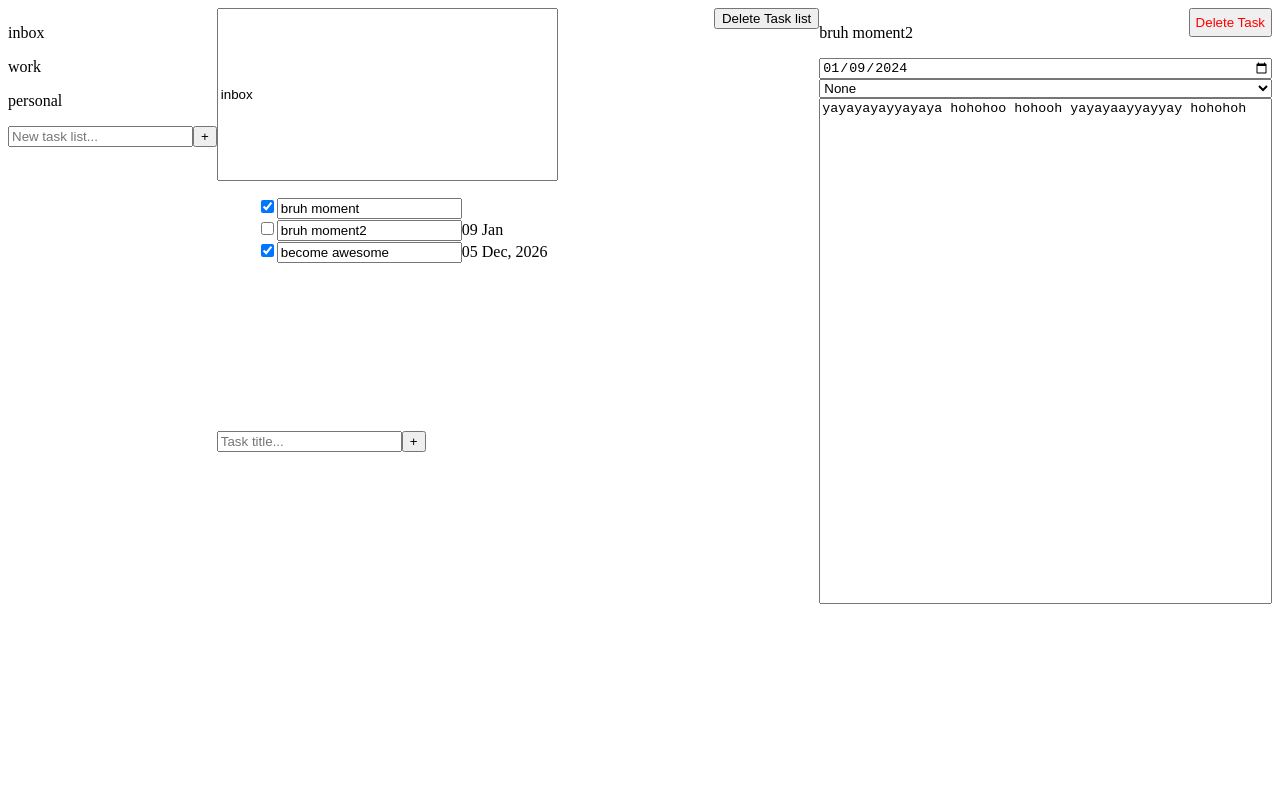
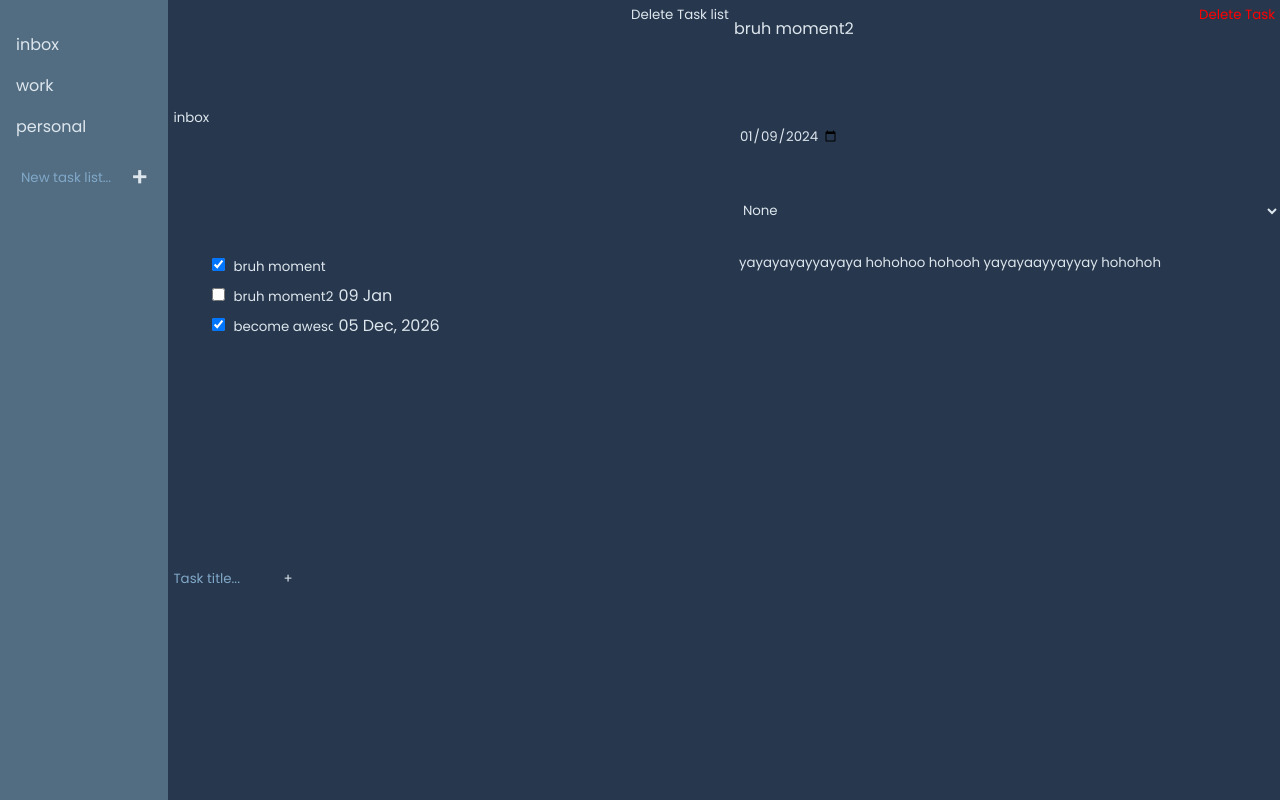
Before and after one commit to BinoManjesh/todo-app, a website built with webpack: page dist/index.html in a window 1280 px wide. Built offline with nearby package versions, Linux system fonts and the light colour scheme.

Commit message:
Style sidebar

```diff
--- a/src/styles.css
+++ b/src/styles.css
@@ -1,13 +1,66 @@
+@import url('https://fonts.googleapis.com/css2?family=Poppins&display=swap');
+
+:root {
+    --bg1: #27374D;
+    --bg2: #526D82;
+    --txt1: #DDE6ED;
+    --txt2: #81a8c8;
+    height: 100%;
+}
+
+* {
+    background-color: var(--bg1);
+    color: var(--txt1);
+    font-family: Poppins, sans-serif;
+}
+
+input::placeholder {
+    color: var(--txt2);
+}
+
+input, button, textarea, select {
+    border: none;
+    border-radius: 5px;
+    padding: 5px;
+}
+
+input {
+    max-width: 100px;
+}
+
 textarea {
     resize: none;
 }
 
 body {
     display: flex;
+    margin: 0;
+    height: 100%;
 }
 
 div.side-bar {
     flex-grow: 0;
+    background-color: var(--bg2);
+    padding: 1em;
+}
+
+div.side-bar * {
+    background-color: var(--bg2)
+}
+
+div.side-bar *:focus-visible {
+    background-color: #2b4253;
+    outline: none;
+}
+
+div.new-task-list {
+    display: flex;
+    align-items: center;
+}
+
+div.new-task-list > button {
+    font-weight: 1000;
+    font-size: x-large;
 }
 
 div.task-list, div.detailed-task {
```
